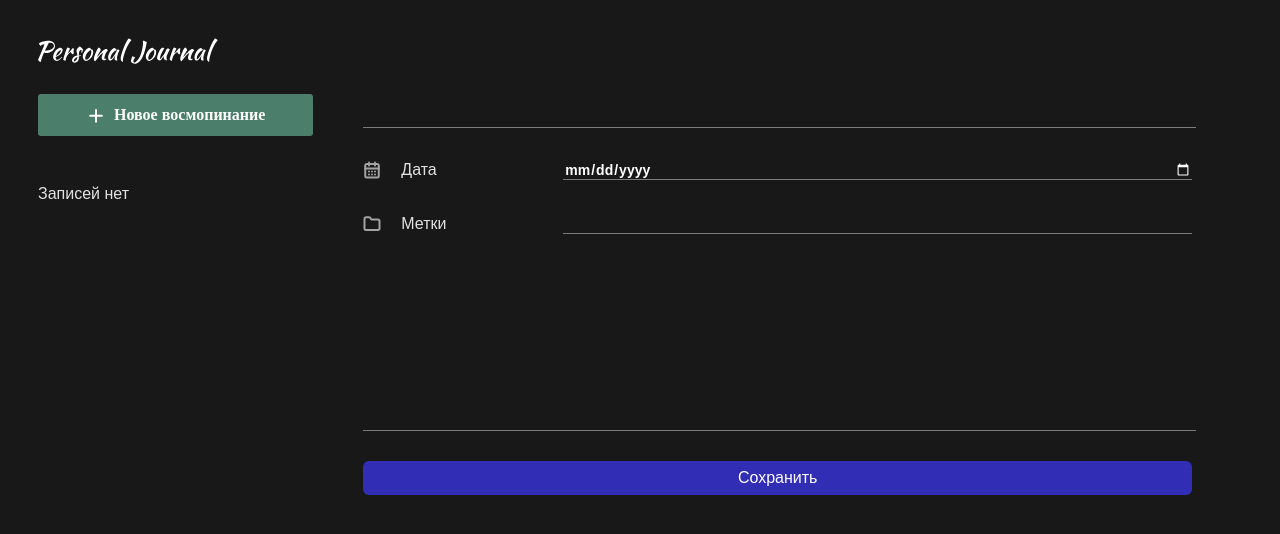
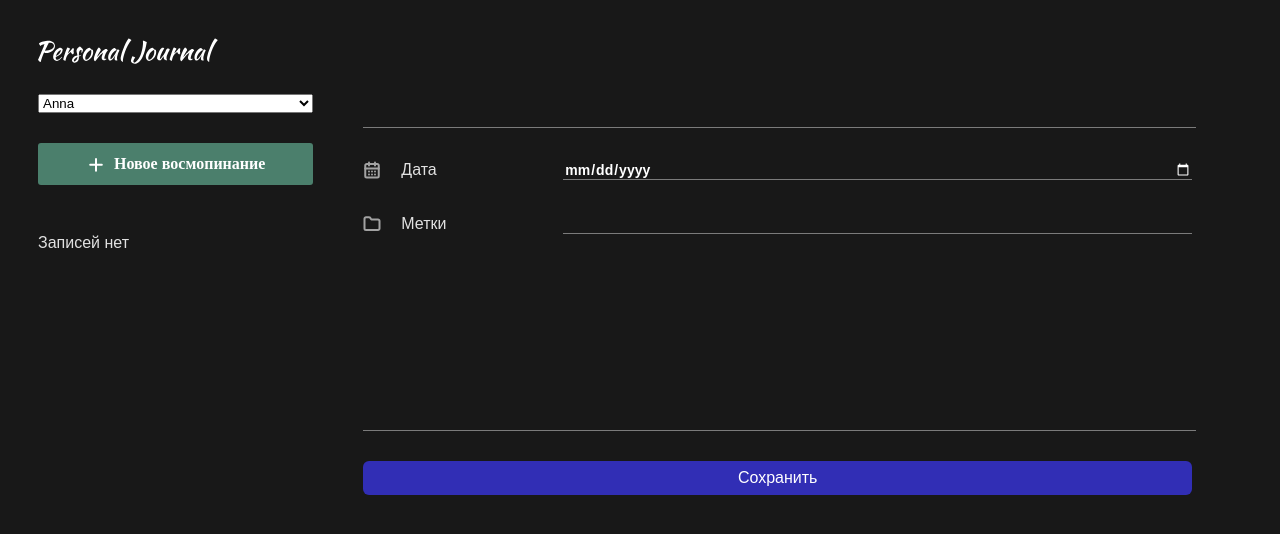
Before and after one commit to Khausta/react, a React (Vite) app: page / in a window 1280 px wide. Shown: the top 534 px of the page. Built offline with nearby package versions, Linux system fonts and the light colour scheme.

Commit message:
Why we need Context API

```diff
--- a/src/components/Header/Header.jsx
+++ b/src/components/Header/Header.jsx
@@ -1,9 +1,19 @@
+import SelectUser from '../SelectUser/SelectUser';
 import styles from './Header.module.css';
 
-function Header() {
+function Header({ changedUser }) {
+
+	const changeUser = (e) => {
+		changedUser(e.target.value);
+		console.log(e.target.value);
+	};
+
 	return (
+		<>
+			<img className={styles.logo} src=" /logo.svg" alt="Personal Journal Logotype" />
+			<SelectUser changeUser={changeUser}></SelectUser>
+		</>
 
-		<img className={styles.logo} src=" /logo.svg" alt="Personal Journal Logotype" />
 
 	);
 }
--- /dev/null
+++ b/src/components/SelectUser/SelectUser.jsx
@@ -0,0 +1,22 @@
+
+
+function SelectUser({ changedUser }) {
+
+	const changeUser = (e) => {
+		changedUser(e.target.value);
+		console.log(e.target.value);
+	};
+
+	return (
+		<>
+			<select name='user' id='user' onChange={changeUser}>
+				<option value='1'>Anna</option>
+				<option value='2'>Dandy</option>
+			</select>
+		</>
+
+
+	);
+}
+
+export default SelectUser;
```
